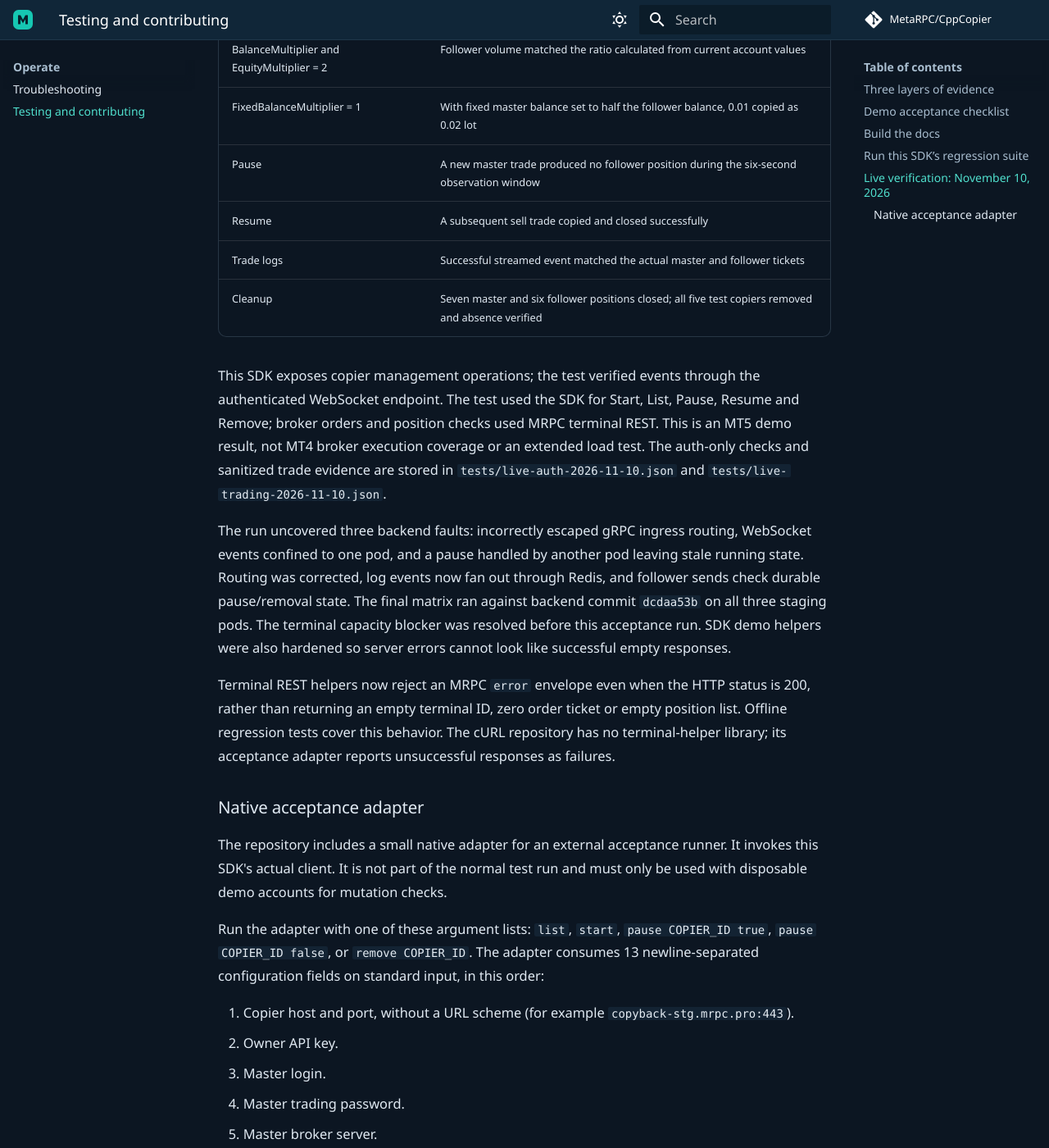
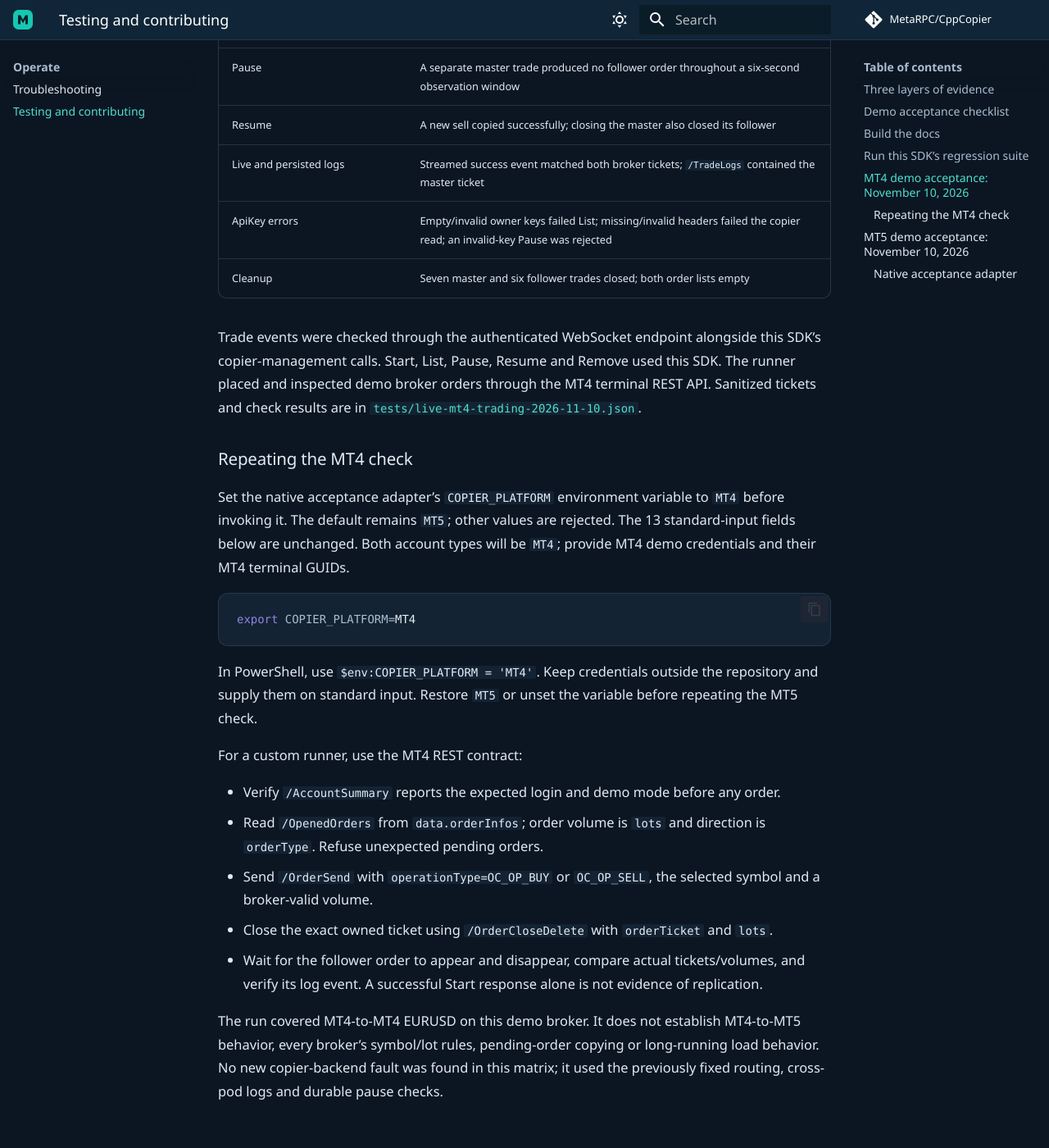
Before and after one commit to MetaRPC/CppCopier, an MkDocs documentation site: the page built from docs/testing.md, in a window 1280 px wide and 1400 px high, scrolled down 2100 px. Shown: the whole window at 82% size. Built offline with MkDocs 1.6.1 and Material for MkDocs 9.7.7, drawn with Linux system fonts in a browser that asks for light colours; comment, search, counter and statistics services are not loaded; some of the changed text lies outside the part shown.

Commit message:
Verify MT4 demo trading and document platform-specific acceptance

````diff
--- a/docs/testing.md
+++ b/docs/testing.md
@@ -38,7 +38,47 @@
 
 The November 10 audit passed the SDK build/tests and strict documentation/link checks in GitHub Actions. Offline tests cover transport, key validation and relevant regressions. The separate live acceptance results below verify broker replication.
 
-## Live verification: November 10, 2026
+## MT4 demo acceptance: November 10, 2026
+
+**Passed using the actual CppCopier client on MT4 FreshForex-Demo.** This is a separate broker execution run from the MT5 verification below. The runner checked the master and follower identities, demo-account status, currency and empty order lists before placing any trades.
+
+| Check | Observed result |
+|---|---|
+| Start, List and Remove | Five test copiers created; all removed and their absence verified |
+| Open and close | Six EURUSD master/follower pairs opened and closed |
+| LotMultiplier = 2 | 0.01 master lot copied as 0.02 follower lot, including the sell after resume |
+| FixedLot = 0.03 | Follower opened 0.03 lot |
+| BalanceMultiplier / EquityMultiplier = 2 | Follower lots matched the calculation from current account balances/equities, rounded to the 0.01 lot step |
+| FixedBalanceMultiplier = 1 | Fixed master balance set to half the follower balance; 0.01 copied as 0.02 lot |
+| Pause | A separate master trade produced no follower order throughout a six-second observation window |
+| Resume | A new sell copied successfully; closing the master also closed its follower |
+| Live and persisted logs | Streamed success event matched both broker tickets; `/TradeLogs` contained the master ticket |
+| ApiKey errors | Empty/invalid owner keys failed List; missing/invalid headers failed the copier read; an invalid-key Pause was rejected |
+| Cleanup | Seven master and six follower trades closed; both order lists empty |
+
+Trade events were checked through the authenticated WebSocket endpoint alongside this SDK’s copier-management calls. Start, List, Pause, Resume and Remove used this SDK. The runner placed and inspected demo broker orders through the MT4 terminal REST API. Sanitized tickets and check results are in [`tests/live-mt4-trading-2026-11-10.json`](https://github.com/MetaRPC/CppCopier/blob/main/tests/live-mt4-trading-2026-11-10.json).
+
+### Repeating the MT4 check
+
+Set the native acceptance adapter’s `COPIER_PLATFORM` environment variable to `MT4` before invoking it. The default remains `MT5`; other values are rejected. The 13 standard-input fields below are unchanged. Both account types will be `MT4`; provide MT4 demo credentials and their MT4 terminal GUIDs.
+
+```bash
+export COPIER_PLATFORM=MT4
+```
+
+In PowerShell, use `$env:COPIER_PLATFORM = 'MT4'`. Keep credentials outside the repository and supply them on standard input. Restore `MT5` or unset the variable before repeating the MT5 check.
+
+For a custom runner, use the MT4 REST contract:
+
+- Verify `/AccountSummary` reports the expected login and demo mode before any order.
+- Read `/OpenedOrders` from `data.orderInfos`; order volume is `lots` and direction is `orderType`. Refuse unexpected pending orders.
+- Send `/OrderSend` with `operationType=OC_OP_BUY` or `OC_OP_SELL`, the selected symbol and a broker-valid volume.
+- Close the exact owned ticket using `/OrderCloseDelete` with `orderTicket` and `lots`.
+- Wait for the follower order to appear and disappear, compare actual tickets/volumes, and verify its log event. A successful Start response alone is not evidence of replication.
+
+The run covered MT4-to-MT4 EURUSD on this demo broker. It does not establish MT4-to-MT5 behavior, every broker’s symbol/lot rules, pending-order copying or long-running load behavior. No new copier-backend fault was found in this matrix; it used the previously fixed routing, cross-pod logs and durable pause checks.
+
+## MT5 demo acceptance: November 10, 2026
 
 The actual CppCopier client passed demo trading acceptance against `copyback-stg.mrpc.pro`, using a dedicated master/follower pair on **MT5 MetaQuotes-Demo**. The runner checked account identity, demo mode and empty positions before trading.
 
@@ -57,7 +97,7 @@
 | Trade logs | Successful streamed event matched the actual master and follower tickets |
 | Cleanup | Seven master and six follower positions closed; all five test copiers removed and absence verified |
 
-This SDK exposes copier management operations; the test verified events through the authenticated WebSocket endpoint. The test used the SDK for Start, List, Pause, Resume and Remove; broker orders and position checks used MRPC terminal REST. This is an MT5 demo result, not MT4 broker execution coverage or an extended load test. The auth-only checks and sanitized trade evidence are stored in `tests/live-auth-2026-11-10.json` and `tests/live-trading-2026-11-10.json`.
+This SDK exposes copier management operations; the test verified events through the authenticated WebSocket endpoint. The test used the SDK for Start, List, Pause, Resume and Remove; broker orders and position checks used MRPC terminal REST. This section records the MT5 demo run; the independent MT4 result appears above. Neither run is an extended load test. The auth-only checks and sanitized trade evidence are stored in `tests/live-auth-2026-11-10.json` and `tests/live-trading-2026-11-10.json`.
 
 The run uncovered three backend faults: incorrectly escaped gRPC ingress routing, WebSocket events confined to one pod, and a pause handled by another pod leaving stale running state. Routing was corrected, log events now fan out through Redis, and follower sends check durable pause/removal state. The final matrix ran against backend commit `dcdaa53b` on all three staging pods. The terminal capacity blocker was resolved before this acceptance run. SDK demo helpers were also hardened so server errors cannot look like successful empty responses.
 
````
Also changed, not shown: README.md (+2 -0 lines), 2 other files.
